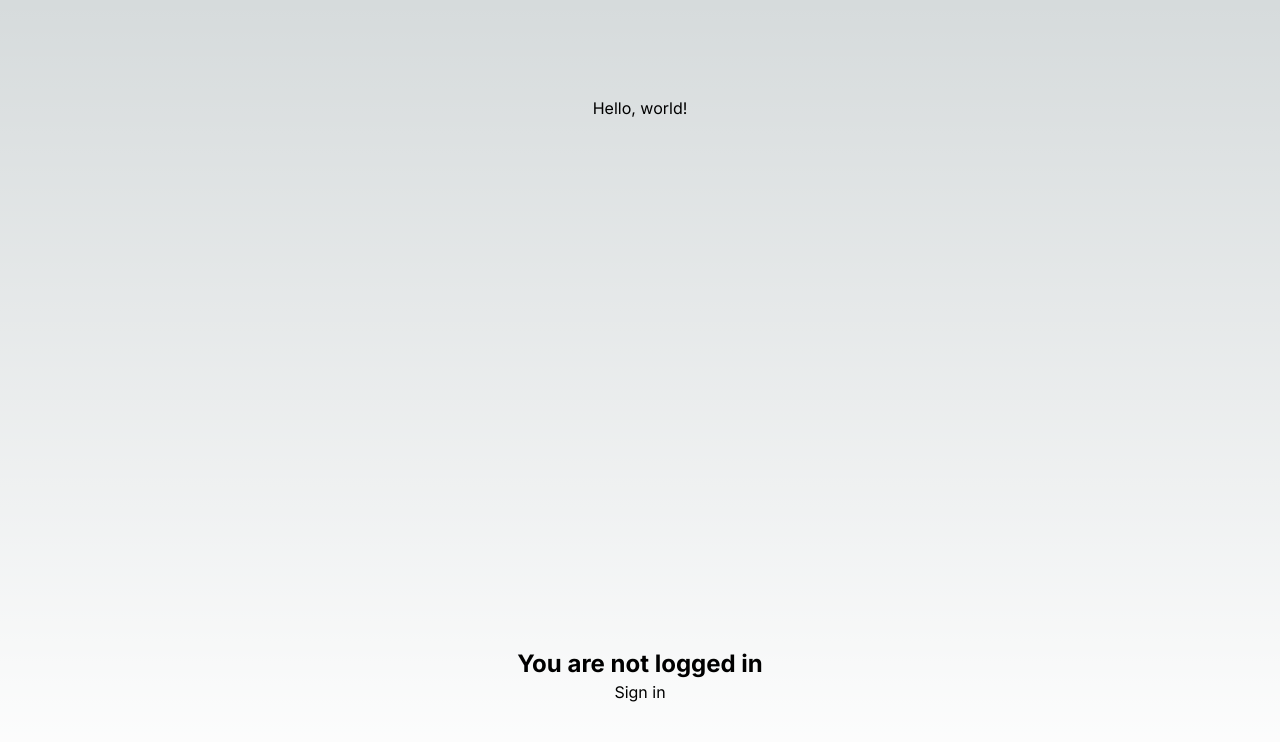
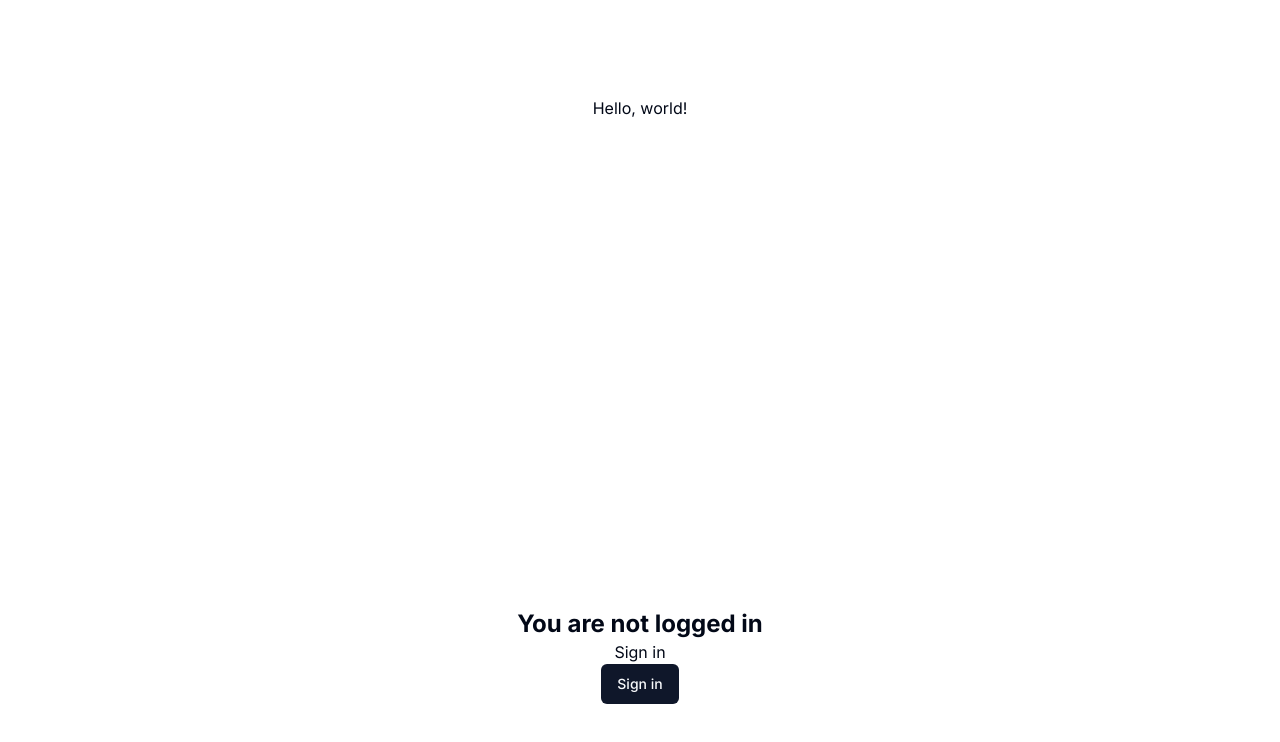
Before and after one commit to Felpo123/SGiDEA, a Next.js app: page / in a window 1280 px wide. Shown: the top 742 px of the page. Built offline with nearby package versions, Linux system fonts and the light colour scheme; no server answers.

Commit message:
feat: implement shadcn/ui and change lib folder name

```diff
--- a/src/app/api/auth/[...nextauth]/route.ts
+++ b/src/app/api/auth/[...nextauth]/route.ts
@@ -1,5 +1,5 @@
 import NextAuth from "next-auth";
-import { authOptions } from "@/libs/auth";
+import { authOptions } from "@/lib/auth";
 
 const authHandler = NextAuth(authOptions);
 
--- a/src/app/globals.css
+++ b/src/app/globals.css
@@ -2,26 +2,75 @@
 @tailwind components;
 @tailwind utilities;
 
-:root {
-  --foreground-rgb: 0, 0, 0;
-  --background-start-rgb: 214, 219, 220;
-  --background-end-rgb: 255, 255, 255;
-}
+@layer base {
+  :root {
+    --background: 0 0% 100%;
+    --foreground: 222.2 84% 4.9%;
 
-@media (prefers-color-scheme: dark) {
-  :root {
-    --foreground-rgb: 255, 255, 255;
-    --background-start-rgb: 0, 0, 0;
-    --background-end-rgb: 0, 0, 0;
+    --card: 0 0% 100%;
+    --card-foreground: 222.2 84% 4.9%;
+
+    --popover: 0 0% 100%;
+    --popover-foreground: 222.2 84% 4.9%;
+
+    --primary: 222.2 47.4% 11.2%;
+    --primary-foreground: 210 40% 98%;
+
+    --secondary: 210 40% 96.1%;
+    --secondary-foreground: 222.2 47.4% 11.2%;
+
+    --muted: 210 40% 96.1%;
+    --muted-foreground: 215.4 16.3% 46.9%;
+
+    --accent: 210 40% 96.1%;
+    --accent-foreground: 222.2 47.4% 11.2%;
+
+    --destructive: 0 84.2% 60.2%;
+    --destructive-foreground: 210 40% 98%;
+
+    --border: 214.3 31.8% 91.4%;
+    --input: 214.3 31.8% 91.4%;
+    --ring: 222.2 84% 4.9%;
+
+    --radius: 0.5rem;
+  }
+
+  .dark {
+    --background: 222.2 84% 4.9%;
+    --foreground: 210 40% 98%;
+
+    --card: 222.2 84% 4.9%;
+    --card-foreground: 210 40% 98%;
+
+    --popover: 222.2 84% 4.9%;
+    --popover-foreground: 210 40% 98%;
+
+    --primary: 210 40% 98%;
+    --primary-foreground: 222.2 47.4% 11.2%;
+
+    --secondary: 217.2 32.6% 17.5%;
+    --secondary-foreground: 210 40% 98%;
+
+    --muted: 217.2 32.6% 17.5%;
+    --muted-foreground: 215 20.2% 65.1%;
+
+    --accent: 217.2 32.6% 17.5%;
+    --accent-foreground: 210 40% 98%;
+
+    --destructive: 0 62.8% 30.6%;
+    --destructive-foreground: 210 40% 98%;
+
+    --border: 217.2 32.6% 17.5%;
+    --input: 217.2 32.6% 17.5%;
+    --ring: 212.7 26.8% 83.9%;
   }
 }
 
-body {
-  color: rgb(var(--foreground-rgb));
-  background: linear-gradient(
-      to bottom,
-      transparent,
-      rgb(var(--background-end-rgb))
-    )
-    rgb(var(--background-start-rgb));
+@layer base {
+  * {
+    @apply border-border;
+  }
+  body {
+    @apply bg-background text-foreground;
+  }
 }
--- a/src/app/page.tsx
+++ b/src/app/page.tsx
@@ -1,7 +1,8 @@
 "use client";
 
+import { Button } from "@/components/ui/button";
 import { useSession } from "next-auth/react";
-import { signIn, signOut } from "next-auth/react"
+import { signIn, signOut } from "next-auth/react";
 
 export default function Home() {
   const { data: session, status } = useSession();
@@ -14,17 +15,16 @@
           <h1 className="text-2xl font-bold">{session.user.fullname}</h1>
           <p className="text-gray-500">{session.user.email}</p>
           <button onClick={() => signOut()}>Sign out</button>
+          <Button onClick={() => signOut()}>Sign out</Button>
         </div>
       )}
-      {
-        status === "unauthenticated" && (
-          <div className="flex flex-col items-center justify-center">
-            <h1 className="text-2xl font-bold">You are not logged in</h1>
-            <button onClick={() => signIn()}>Sign in</button>
-          </div>
-        )
-      }
-
+      {status === "unauthenticated" && (
+        <div className="flex flex-col items-center justify-center">
+          <h1 className="text-2xl font-bold">You are not logged in</h1>
+          <button onClick={() => signIn()}>Sign in</button>
+          <Button onClick={() => signIn()}>Sign in</Button>
+        </div>
+      )}
     </main>
   );
 }
--- /dev/null
+++ b/src/components/ui/button.tsx
@@ -0,0 +1,56 @@
+import * as React from "react"
+import { Slot } from "@radix-ui/react-slot"
+import { cva, type VariantProps } from "class-variance-authority"
+
+import { cn } from "@/lib/utils"
+
+const buttonVariants = cva(
+  "inline-flex items-center justify-center rounded-md text-sm font-medium ring-offset-background transition-colors focus-visible:outline-none focus-visible:ring-2 focus-visible:ring-ring focus-visible:ring-offset-2 disabled:pointer-events-none disabled:opacity-50",
+  {
+    variants: {
+      variant: {
+        default: "bg-primary text-primary-foreground hover:bg-primary/90",
+        destructive:
+          "bg-destructive text-destructive-foreground hover:bg-destructive/90",
+        outline:
+          "border border-input bg-background hover:bg-accent hover:text-accent-foreground",
+        secondary:
+          "bg-secondary text-secondary-foreground hover:bg-secondary/80",
+        ghost: "hover:bg-accent hover:text-accent-foreground",
+        link: "text-primary underline-offset-4 hover:underline",
+      },
+      size: {
+        default: "h-10 px-4 py-2",
+        sm: "h-9 rounded-md px-3",
+        lg: "h-11 rounded-md px-8",
+        icon: "h-10 w-10",
+      },
+    },
+    defaultVariants: {
+      variant: "default",
+      size: "default",
+    },
+  }
+)
+
+export interface ButtonProps
+  extends React.ButtonHTMLAttributes<HTMLButtonElement>,
+    VariantProps<typeof buttonVariants> {
+  asChild?: boolean
+}
+
+const Button = React.forwardRef<HTMLButtonElement, ButtonProps>(
+  ({ className, variant, size, asChild = false, ...props }, ref) => {
+    const Comp = asChild ? Slot : "button"
+    return (
+      <Comp
+        className={cn(buttonVariants({ variant, size, className }))}
+        ref={ref}
+        {...props}
+      />
+    )
+  }
+)
+Button.displayName = "Button"
+
+export { Button, buttonVariants }
--- /dev/null
+++ b/src/lib/utils.ts
@@ -0,0 +1,6 @@
+import { type ClassValue, clsx } from "clsx"
+import { twMerge } from "tailwind-merge"
+
+export function cn(...inputs: ClassValue[]) {
+  return twMerge(clsx(inputs))
+}
--- a/src/services/auth.service.ts
+++ b/src/services/auth.service.ts
@@ -1,4 +1,4 @@
-import { prisma } from "@/libs/prisma";
+import { prisma } from "@/lib/prisma";
 import bcrypt from "bcryptjs";
 import { Credentials, RegistrationData, User } from "next-auth";
 
--- /dev/null
+++ b/tailwind.config.js
@@ -0,0 +1,76 @@
+/** @type {import('tailwindcss').Config} */
+module.exports = {
+  darkMode: ["class"],
+  content: [
+    './pages/**/*.{ts,tsx}',
+    './components/**/*.{ts,tsx}',
+    './app/**/*.{ts,tsx}',
+    './src/**/*.{ts,tsx}',
+	],
+  theme: {
+    container: {
+      center: true,
+      padding: "2rem",
+      screens: {
+        "2xl": "1400px",
+      },
+    },
+    extend: {
+      colors: {
+        border: "hsl(var(--border))",
+        input: "hsl(var(--input))",
+        ring: "hsl(var(--ring))",
+        background: "hsl(var(--background))",
+        foreground: "hsl(var(--foreground))",
+        primary: {
+          DEFAULT: "hsl(var(--primary))",
+          foreground: "hsl(var(--primary-foreground))",
+        },
+        secondary: {
+          DEFAULT: "hsl(var(--secondary))",
+          foreground: "hsl(var(--secondary-foreground))",
+        },
+        destructive: {
+          DEFAULT: "hsl(var(--destructive))",
+          foreground: "hsl(var(--destructive-foreground))",
+        },
+        muted: {
+          DEFAULT: "hsl(var(--muted))",
+          foreground: "hsl(var(--muted-foreground))",
+        },
+        accent: {
+          DEFAULT: "hsl(var(--accent))",
+          foreground: "hsl(var(--accent-foreground))",
+        },
+        popover: {
+          DEFAULT: "hsl(var(--popover))",
+          foreground: "hsl(var(--popover-foreground))",
+        },
+        card: {
+          DEFAULT: "hsl(var(--card))",
+          foreground: "hsl(var(--card-foreground))",
+        },
+      },
+      borderRadius: {
+        lg: "var(--radius)",
+        md: "calc(var(--radius) - 2px)",
+        sm: "calc(var(--radius) - 4px)",
+      },
+      keyframes: {
+        "accordion-down": {
+          from: { height: 0 },
+          to: { height: "var(--radix-accordion-content-height)" },
+        },
+        "accordion-up": {
+          from: { height: "var(--radix-accordion-content-height)" },
+          to: { height: 0 },
+        },
+      },
+      animation: {
+        "accordion-down": "accordion-down 0.2s ease-out",
+        "accordion-up": "accordion-up 0.2s ease-out",
+      },
+    },
+  },
+  plugins: [require("tailwindcss-animate")],
+}
--- a/tailwind.config.ts
+++ /dev/null
@@ -1,20 +0,0 @@
-import type { Config } from 'tailwindcss'
-
-const config: Config = {
-  content: [
-    './src/pages/**/*.{js,ts,jsx,tsx,mdx}',
-    './src/components/**/*.{js,ts,jsx,tsx,mdx}',
-    './src/app/**/*.{js,ts,jsx,tsx,mdx}',
-  ],
-  theme: {
-    extend: {
-      backgroundImage: {
-        'gradient-radial': 'radial-gradient(var(--tw-gradient-stops))',
-        'gradient-conic':
-          'conic-gradient(from 180deg at 50% 50%, var(--tw-gradient-stops))',
-      },
-    },
-  },
-  plugins: [],
-}
-export default config
```
Also changed, not shown: package.json (+7 -1 lines), components.json (added), src/lib/auth.ts (renamed from src/libs/auth.ts), src/lib/prisma.ts (renamed from src/libs/prisma.ts), 2 other files (tests, documents, lock files or other folders).
